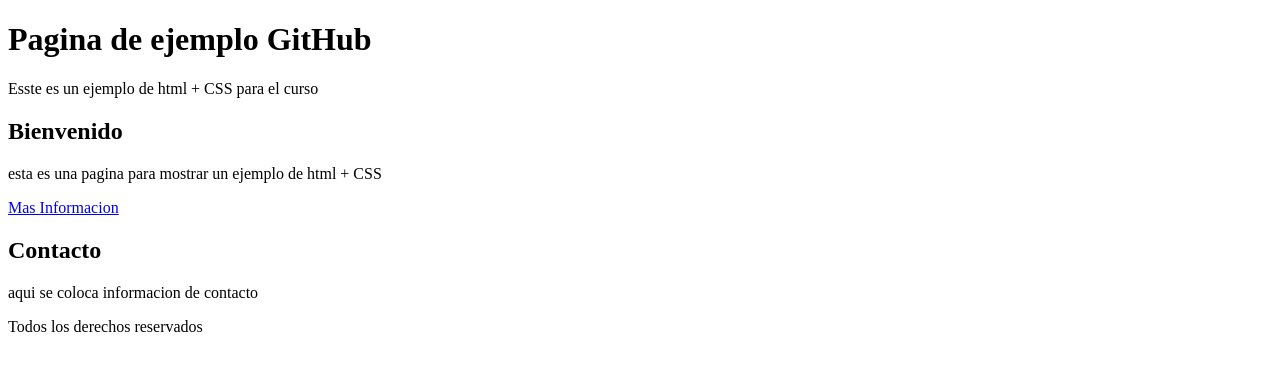
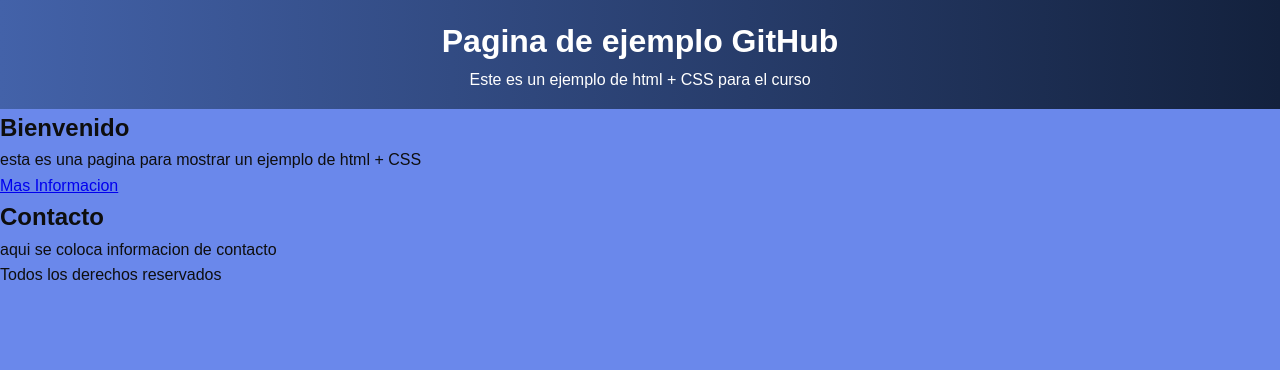
Before and after one commit to JuandanielPM/html_dan07, a plain HTML site: page index.html in a window 1280 px wide. Drawn offline with Linux system fonts and the light colour scheme.

Commit message:
se termina parcialmente el CSS

```diff
--- a/index.html
+++ b/index.html
@@ -9,7 +9,7 @@
     <body>
         <header class = "site-header">
             <h1>Pagina de ejemplo GitHub</h1>
-            <p class="subtitle">Esste es un ejemplo de html + CSS para el curso</p>
+            <p class="subtitle">Este es un ejemplo de html + CSS para el curso</p>
         </header>
         <main class="content">
             <section class="card">
--- a/styles.css
+++ b/styles.css
@@ -0,0 +1,22 @@
+/*Reiniciar el navegador para evitar diferencias de estilos*/
+* {
+    box-sizing: border-box;
+    margin: 0;
+    padding: 0;
+}
+
+/*Estilos generales del cuerpo de la pagina*/
+body {
+    font-family: Arial, Arial, Helvetica, sans-serif;
+    line-height: 1.6;
+    background-color: #6a88ebfe;
+    color: #0e0e0e;
+}
+
+/*Estilos para el encabezado con Degradado*/
+.site-header {
+    background: linear-gradient(90deg, #4362a9 0%, #13213d 100%);
+    color: white;
+    padding: 1rem 0;
+    text-align: center;
+}
```
